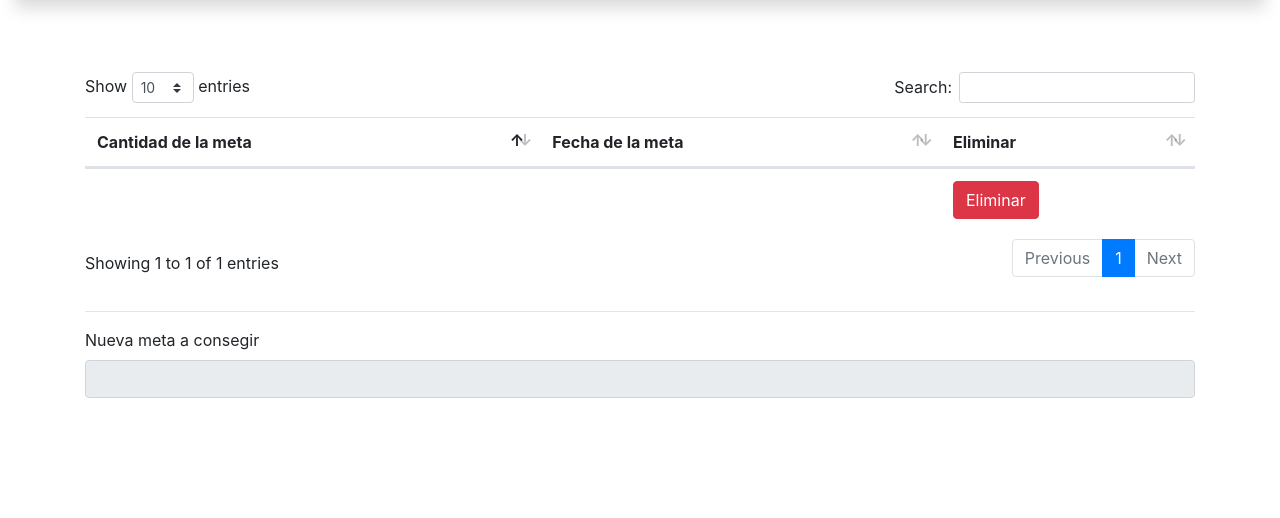
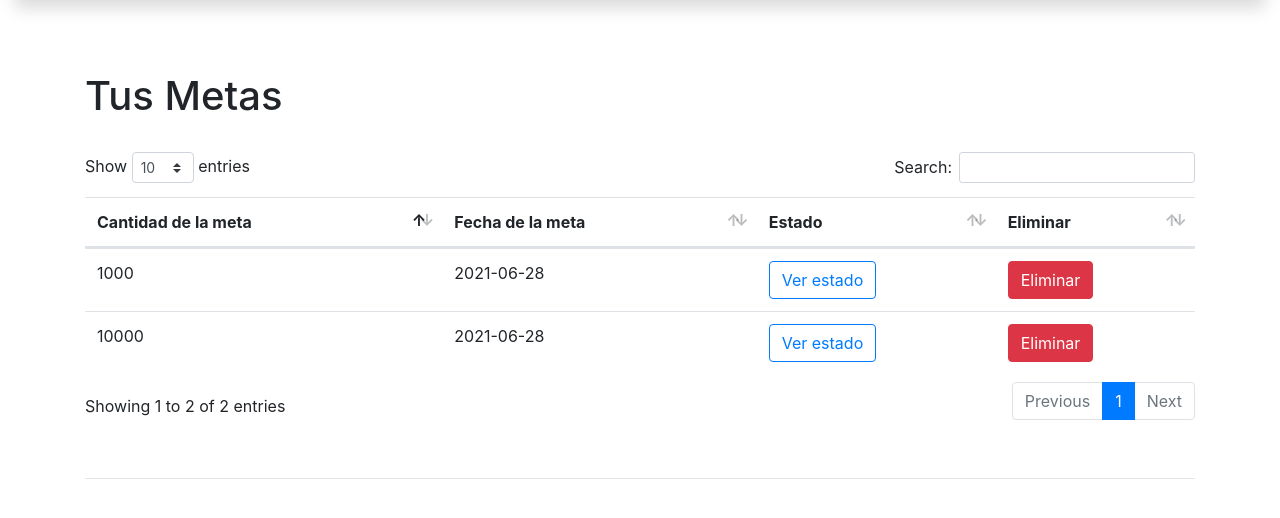
Before and after one commit to MatitodhPaker/manejadordeahorros, a PHP site: page /metas.php in a window 1280 px wide. Shown: the part 56-574 px from the top of the page. Run offline with PHP 8.4, Linux system fonts and the light colour scheme; data comes from the database, SQL or seed files in the repository; both versions use the stored data as it was after the commit.

Commit message:
se agregan los procesos de metas

```diff
--- a/clases/metas.php
+++ b/clases/metas.php
@@ -7,5 +7,11 @@
       $respuesta=mysqli_query($conexion,$sql);
       return $respuesta;
     }
+    public function eliminatMeta($idmeta){
+      $conexion=Conexion::conectar();
+      $sql="DELETE FROM t_metas WHERE id_meta='$idmeta'";
+      $respuesta=mysqli_query($conexion,$sql);
+      return $respuesta;
+    }
   }
 ?>
--- a/metas.php
+++ b/metas.php
@@ -20,16 +20,18 @@
     <div class="container">
       <div class="row mt-4">
         <div class="col">
-          <?php include "vistas/metas/tablametas.php" ?>
+          <div><h1>Tus Metas</h1></div>
+          <br>
+          <div id="tablademetas"></div>
         </div>
       </div>
-      <div class="row">
+      <div class="row mt-4">
         <div class="col">
-          <hr>
-          <label for="nueva meta">Nueva meta a consegir</label>
-          <input type="text" disabled class="form-control" id="nevameta">
+        <hr>
+          <div id="estadodemeta"></div>
         </div>
       </div>
     </div>
   </body>
 </html>
+<script src="public/js/metas.js"></script>
--- /dev/null
+++ b/procesos/metas/eliminarmeta.php
@@ -0,0 +1,6 @@
+<?php
+  include "../../clases/metas.php";
+  $Metas=new Meta();
+  $idmeta=$_POST['idmeta'];
+  echo $Metas->eliminatMeta($idmeta);
+?>
--- a/public/js/ahorro.js
+++ b/public/js/ahorro.js
@@ -93,7 +93,6 @@ function eliminarAhorro(idahorro) {
         data: "idahorro="+idahorro,
         url: "procesos/ahorro/eliminarahorro.php",
         success:function(respuesta) {
-          console.log(respuesta);
           if (respuesta == 1) {
             $('#tablaahorro').load('vistas/ahorro/tablaahorro.php');
             swal(";D","se elimino tu ahorro","success");
--- /dev/null
+++ b/public/js/metas.js
@@ -0,0 +1,40 @@
+$(document).ready(function(){
+  $('#tablademetas').load('vistas/metas/tablametas.php');
+});
+function eliminarMeta(idmeta) {
+  swal({
+    title: "Sequro que quieres quitar esta meta?",
+    text: "Una vez eliminada no podras recuperarla",
+    icon: "warning",
+    buttons: true,
+    dangerMode: true,
+  })
+  .then((willDelete) => {
+    if (willDelete) {
+      $.ajax({
+        type: "POST",
+        data: "idmeta="+idmeta,
+        url: "procesos/metas/eliminarmeta.php",
+        success:function(respuesta) {
+          if (respuesta == 1) {
+            $('#tablademetas').load('vistas/metas/tablametas.php');
+            swal(";D","se elimino tu meta","success");
+          } else {
+            swal("D:","no se pudo eliminar tu meta"+respuesta,"error");
+          }
+        }
+      });
+    }
+  });
+}
+function verEstado(idmeta) {
+  $.ajax({
+    type: "POST",
+    data: "idmeta="+idmeta,
+    url: "vistas/metas/estadometa.php",
+    success:function() {
+      $('#estadodemeta').load('vistas/metas/estadometa.php?idmeta='+idmeta);
+      $('#estadodemeta').text(idmeta);
+    }
+  });
+}
--- a/vistas/metas/tablametas.php
+++ b/vistas/metas/tablametas.php
@@ -1,27 +1,40 @@
+<?php
+    include "../../clases/conexion.php";
+    $obj= new Conexion();
+    $conexion=$obj->conectar();
+    $sql="SELECT id_meta, meta, fecha_meta FROM t_metas";
+    $result=mysqli_query($conexion,$sql);
+?>
 <div class="table table-responsive">
-    <table class="table table-condensed table-hover" id="equiposDataTable">
+    <table class="table table-condensed table-hover" id="metasDataTable">
         <thead>
             <th>Cantidad de la meta</th>
             <th>Fecha de la meta</th>
+            <th>Estado</th>
             <th>Eliminar</th>
         </thead>
         <tbody>
-
+        <?php while($ver=mysqli_fetch_row($result)): ?>
             <tr>
-                <td> </td>
-                <td> </td>
+                <td> <?php echo $ver[1] ?></td>
+                <td> <?php echo $ver[2] ?> </td>
                 <td>
-                    <span class="btn btn-danger">
+                    <span class="btn btn-outline-primary" onclick="verEstado(<?php echo $ver[0] ?>)">
+                        Ver estado
+                    </span>
+                </td>
+                <td>
+                    <span class="btn btn-danger" onclick="eliminarMeta(<?php echo $ver[0] ?>)">
                         Eliminar
                     </span>
                 </td>
             </tr>
-
+            <?php endwhile; ?>
         </tbody>
     </table>
 </div>
 <script>
     $(document).ready(function(){
-        $('#equiposDataTable').DataTable();
+        $('#metasDataTable').DataTable();
     });
 </script>
```
Also changed, not shown: bd/bdahorro.sql (added, +113 -0 lines), vistas/metas/estadometa.php (added, +20 -0 lines).
